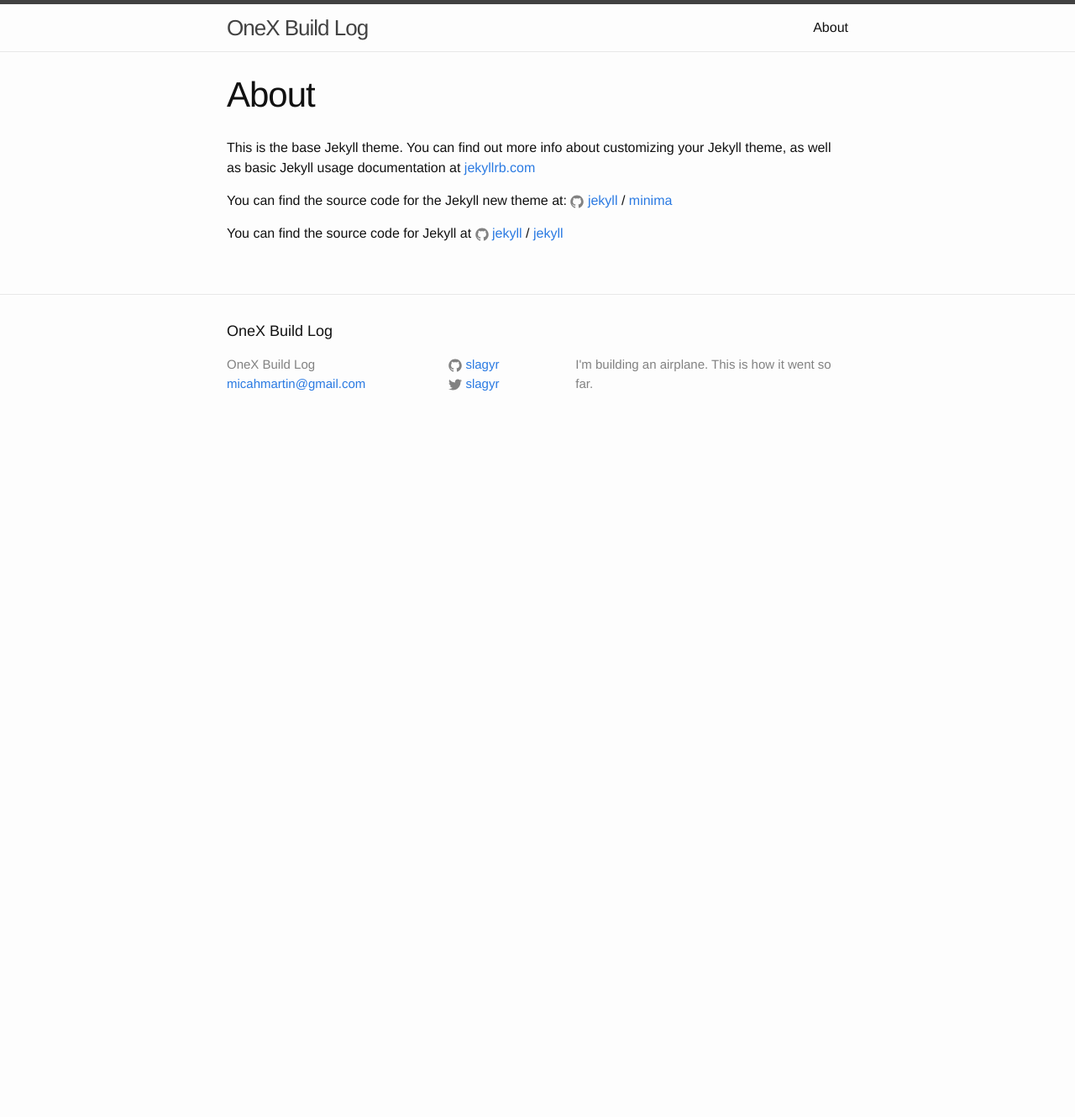
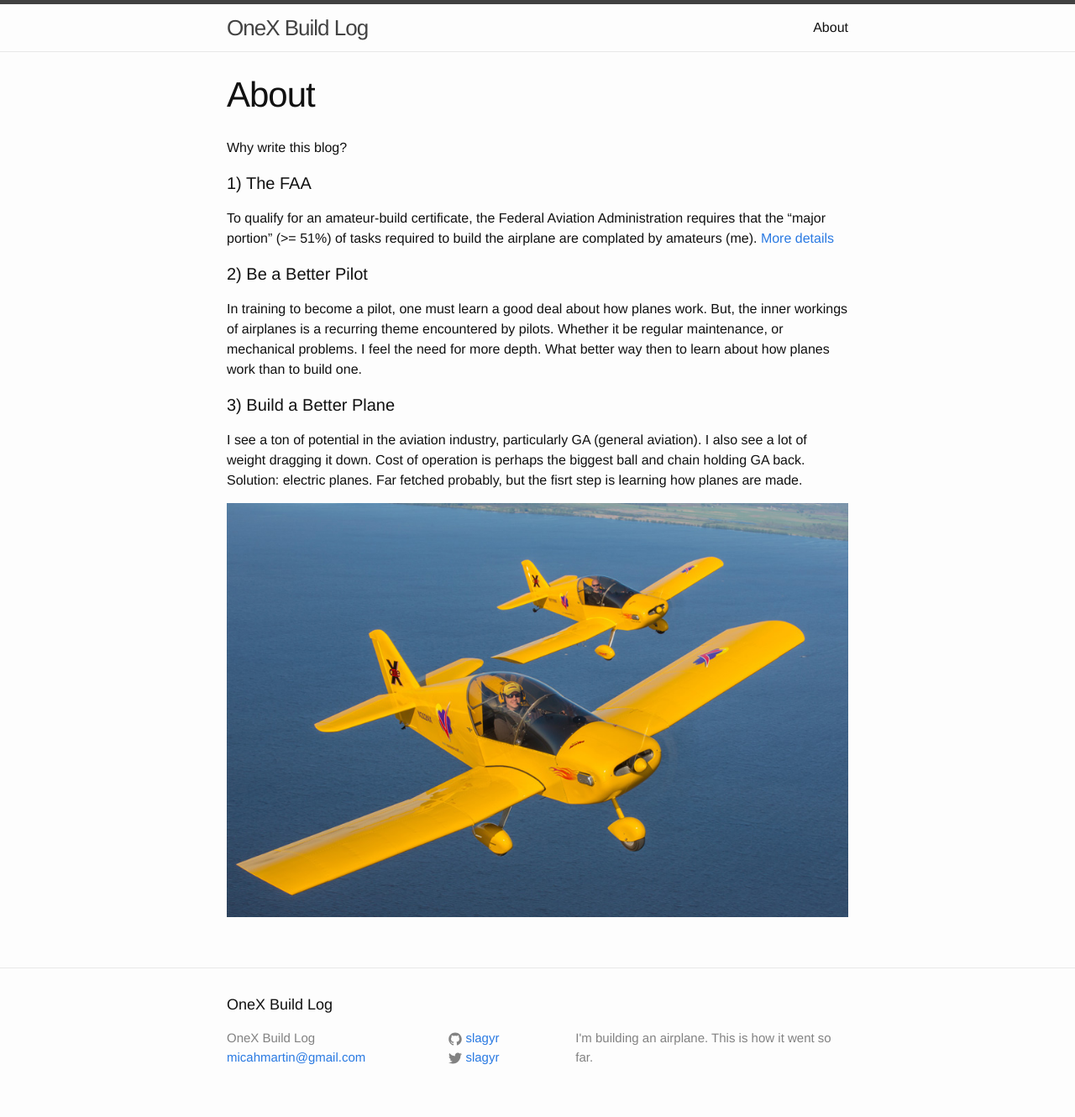
Before and after one commit to slagyr/onex, a Jekyll site: the page built from about.md, in a window 1280 px wide. Shown: the whole page at 84% size. Built offline with Jekyll 4.4.1, drawn with Linux system fonts in a browser that asks for light colours; before the commit the page ends 900 px from its top, so only the background shows below that.

Commit message:
first entry

```diff
--- a/about.md
+++ b/about.md
@@ -4,12 +4,21 @@ title: About
 permalink: /about/
 ---
 
-This is the base Jekyll theme. You can find out more info about customizing your Jekyll theme, as well as basic Jekyll usage documentation at [jekyllrb.com](http://jekyllrb.com/)
+Why write this blog?
 
-You can find the source code for the Jekyll new theme at:
-{% include icon-github.html username="jekyll" %} /
-[minima](https://github.com/jekyll/minima)
+#### 1)  The FAA
+To qualify for an amateur-build certificate, the Federal Aviation Administration requires that the
+"major portion" (>= 51%) of tasks required to build the airplane are complated by amateurs (me).
+[More details](https://www.eaa.org/en/eaa/aviation-communities-and-interests/homebuilt-aircraft-and-homebuilt-aircraft-kits/how-to-build-an-airplane/the-51-percent-rule-on-amateur-built-homebuilt-airplanes)
 
-You can find the source code for Jekyll at
-{% include icon-github.html username="jekyll" %} /
-[jekyll](https://github.com/jekyll/jekyll)
+#### 2)  Be a Better Pilot
+In training to become a pilot, one must learn a good deal about how planes work.  But, the inner workings of
+airplanes is a recurring theme encountered by pilots.  Whether it be regular maintenance, or mechanical problems.
+I feel the need for more depth.  What better way then to learn about how planes work than to build one.
+
+#### 3)  Build a Better Plane
+I see a ton of potential in the aviation industry, particularly GA (general aviation).  I also see a lot of weight
+dragging it down.  Cost of operation is perhaps the biggest ball and chain holding GA back.  Solution: electric planes.
+Far fetched probably, but the fisrt step is learning how planes are made.
+
+![The Sonex Onex](/img/Onex.jpg)
```
Also changed, not shown: _posts/2017-01-11-kit-arrives.md (added, +18 -0 lines), _posts/2017-01-13-welcome-to-jekyll.markdown (deleted, +0 -25 lines), img/Onex.jpg (added), 5 other files.
